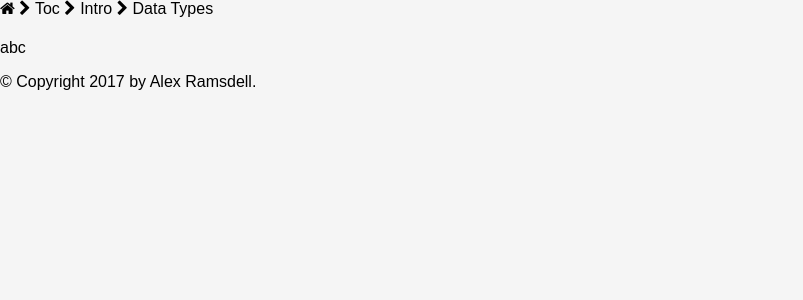
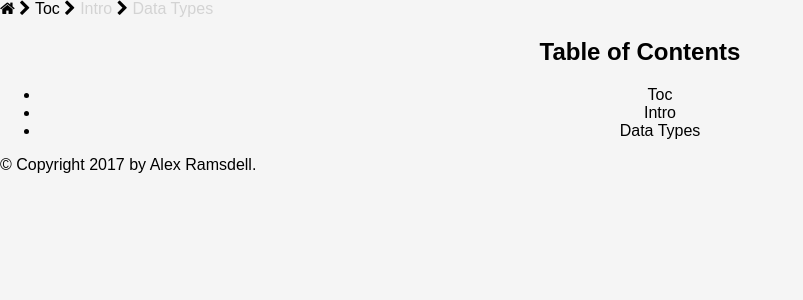
Before and after one commit to foundling/PythonByError, a Flask app: page /chapters/toc in a window 1280 px wide. Shown: the top 300 px of the page, without its empty margins (0-803 px from the left). Run offline with Flask 2, Linux system fonts and the light colour scheme.

Commit message:
key nav working.

```diff
--- a/app.py
+++ b/app.py
@@ -11,30 +11,28 @@
 
 python_book = book.Book(os.path.join(app.root_path, 'content','chapters'))
 chapter_names = python_book.chapter_list()
+chapters = python_book.chapters
 
 @app.template_filter('slugify')
 def slugify_filter(s):
     return slugify(s)
 
+@app.template_filter('basename')
+def basename_filter(path):
+    return os.path.basename(path)
+
 def unslugify(s):
     return s.replace('-',' ').title()
 
-def next_prev_urls(name):
-    chapter = python_book.get_chapter(name = unslugify(name))
-    prev_chapter = python_book.get_prev_chapter(chapter)
-    prev_url = slugify(prev_chapter.name) if prev_chapter else None
-    next_chapter = python_book.get_next_chapter(chapter)
-    next_url = slugify(next_chapter.name) if next_chapter else None
-    return next_url, prev_url
-
 @app.route('/')
 def index():
-    chapters = python_book.chapters
-    chapter = chapters[0]
-    return render_template('home.html', chapters=chapters, chapter=chapter, chapter_names=chapter_names)
+    return render_template('home.html', chapters=chapters, chapter=chapters[0], chapter_names=chapter_names)
+
+@app.route('/chapters/toc')
+def toc():
+    return render_template('toc.html', chapters=chapters, chapter_names=chapter_names)
 
 @app.route('/chapters/<name>')
 def chapter(name):
-    print(unslugify(name))
     chapter = python_book.get_chapter(name = unslugify(name))
     return render_template('page.html', chapter=chapter, chapter_names=chapter_names)
--- a/static/css/style.css
+++ b/static/css/style.css
@@ -17,6 +17,14 @@
 a {
     text-decoration: none;
     color: black;
+}
+
+div.breadcrumbs > a.active {
+    color: black;
+}
+
+div.breadcrumbs > a.inactive {
+    color: lightgray;
 }
 
 section > * {
--- /dev/null
+++ b/static/js/keynav.js
@@ -0,0 +1,20 @@
+const breadcrumbs = document.querySelectorAll('.breadcrumb');
+const direction = {39: 1, 37: -1};
+let activeBreadcrumb = [].filter.call(breadcrumbs, el => el.classList.contains('active'))[0];
+let activeIndex = [].slice.call(breadcrumbs).indexOf(activeBreadcrumb);
+
+function navigate(e) {
+
+    let dir = direction[e.keyCode];
+
+    if (!dir || activeIndex + dir >= breadcrumbs.length || activeIndex + dir < 0)
+        return
+
+    activeIndex += dir;
+
+    breadcrumbs[activeIndex].click();
+
+
+}
+
+document.addEventListener('keydown', navigate);
--- a/templates/base.html
+++ b/templates/base.html
@@ -10,6 +10,7 @@
         {% block nav %}{% endblock %}
         {% block body %}{% endblock %}
         <footer>© Copyright 2017 by Alex Ramsdell.</footer>
-        <script type="text/javascript" src="{{url_for('static', filename='js/carousel.js')}}"></script>
+        {% block scripts %}{% endblock %}
+        <script type="text/javascript" src="{{ url_for('static', filename='js/keynav.js') }}"></script>
     </body>
 </html>
--- a/templates/macros/breadcrumbs.html
+++ b/templates/macros/breadcrumbs.html
@@ -1,7 +1,23 @@
 {% macro breadcrumbs(names) -%}
-    <a class="fa fa-home" href="/"></a>
+<div class="breadcrumbs">
+
+    {% if request.path == '/' %}
+    <a class="active breadcrumb fa fa-home" href="/"></a>
+    {% else %}
+    <a class="breadcrumb fa fa-home" href="/"></a>
+    {% endif %}
+
     {% for name in names %}
-    <i class="fa fa-chevron-right"></i>
-    <a href="/chapters/{{name|slugify}}">{{name}}</a>
+
+        <i class="fa fa-chevron-right"></i>
+
+        {% if name | slugify == request.path | basename %}
+        <a class="breadcrumb active" href="/chapters/{{name|slugify}}">{{name}}</a>
+        {% else %}
+        <a class="breadcrumb inactive" href="/chapters/{{name|slugify}}">{{name}}</a>
+        {% endif %}
+
     {% endfor %}
+
+</div>
 {%- endmacro %}
--- /dev/null
+++ b/templates/toc.html
@@ -0,0 +1,16 @@
+{% extends "base.html" %}
+{% from 'macros/breadcrumbs.html' import breadcrumbs %}
+
+{% block body %}
+{{ breadcrumbs(chapter_names) }}
+<section class="toc">
+    <h2>Table of Contents</h2>
+    <ul>
+        {% for chapter in chapters %}
+        <li>
+            <a href="/chapters/{{ chapter.name | slugify }}">{{chapter.name}}</a>
+        </li>
+        {% endfor %}
+    </ul>
+</section>
+{% endblock %}
```
Also changed, not shown: templates/home.html (+7 -9 lines).
